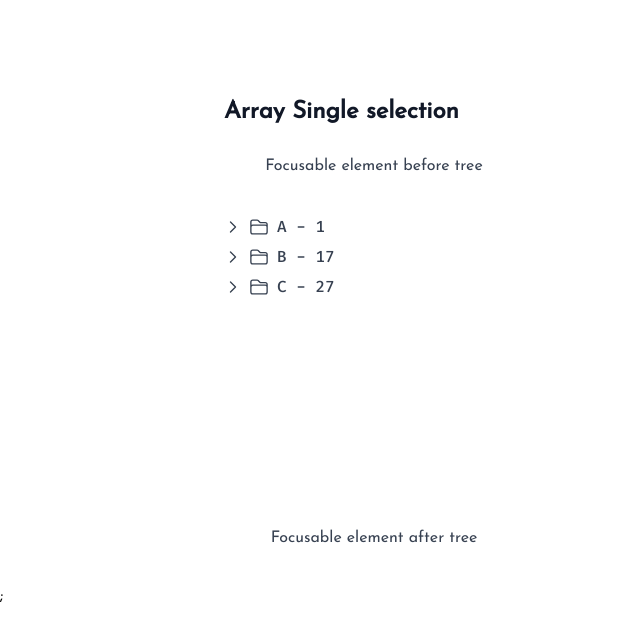
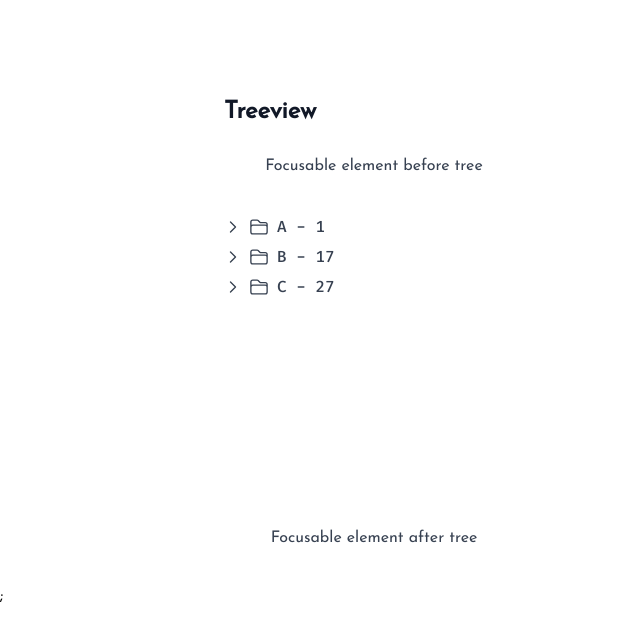
Before and after one commit to joshuawootonn/react-treeview-component, a Next.js app: page / in a window 1280 px wide. Shown: the top 640 px of the page, without its empty margins (0-640 px from the left). Built offline with nearby package versions, Linux system fonts and the light colour scheme.

Commit message:
feat: update readme with series details

```diff
--- a/pages/index.tsx
+++ b/pages/index.tsx
@@ -22,7 +22,7 @@ const Home: NextPage = () => {
         <button>Focusable element after tree</button>
       </div> */}
 
-      <h2>Array Single selection</h2>
+      <h2>Treeview</h2>
       <div className="w-[300px] h-[400px] space-y-8 flex flex-col not-prose">
         <button>Focusable element before tree</button>
         <TreeArray />
```
Also changed, not shown: 1 other file (tests, documents, lock files or other folders).
